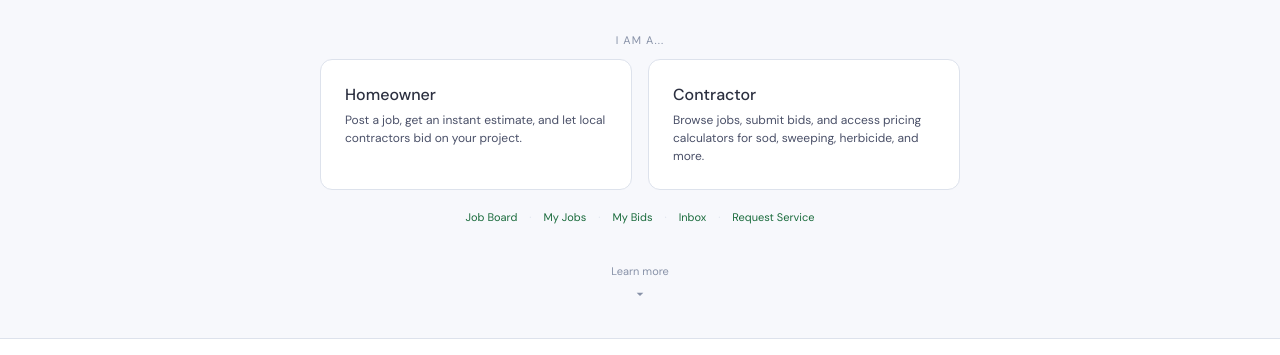
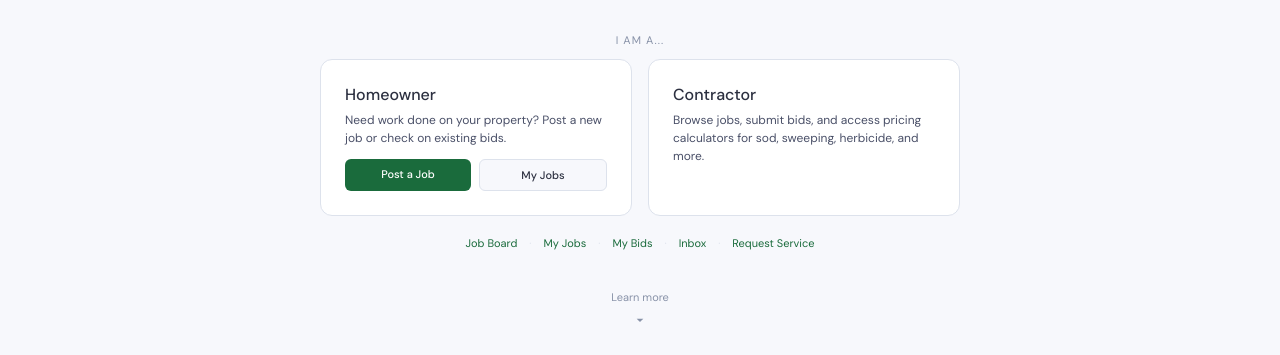
Before and after one commit to ForeterraServicesLtd/Sod-Calculator, a website: page index.html in a window 1280 px wide. Shown: the part 445-800 px from the top of the page. Drawn offline with nearby package versions, Linux system fonts and the light colour scheme.

Commit message:
Homeowner card shows two options: Post a Job or My Jobs

```diff
--- a/index.html
+++ b/index.html
@@ -106,10 +106,14 @@
   <p style="font-size:11px;text-transform:uppercase;letter-spacing:0.1em;color:var(--slate-light);margin-bottom:12px;text-align:center;">I am a...</p>
 
   <div class="cards">
-    <a class="card" href="post-job/">
+    <div class="card" style="cursor:default;">
       <div class="card-title">Homeowner</div>
-      <div class="card-desc">Post a job, get an instant estimate, and let local contractors bid on your project.</div>
-    </a>
+      <div class="card-desc" style="margin-bottom:12px;">Need work done on your property? Post a new job or check on existing bids.</div>
+      <div style="display:flex;gap:8px;">
+        <a href="post-job/" style="flex:1;display:block;padding:8px;background:var(--green);color:white;border-radius:6px;text-decoration:none;font-size:11px;font-weight:500;text-align:center;">Post a Job</a>
+        <a href="job/" style="flex:1;display:block;padding:8px;background:var(--surface);color:var(--slate);border:1px solid var(--border);border-radius:6px;text-decoration:none;font-size:11px;font-weight:500;text-align:center;">My Jobs</a>
+      </div>
+    </div>
     <a class="card" href="contractor/">
       <div class="card-title">Contractor</div>
       <div class="card-desc">Browse jobs, submit bids, and access pricing calculators for sod, sweeping, herbicide, and more.</div>
```
